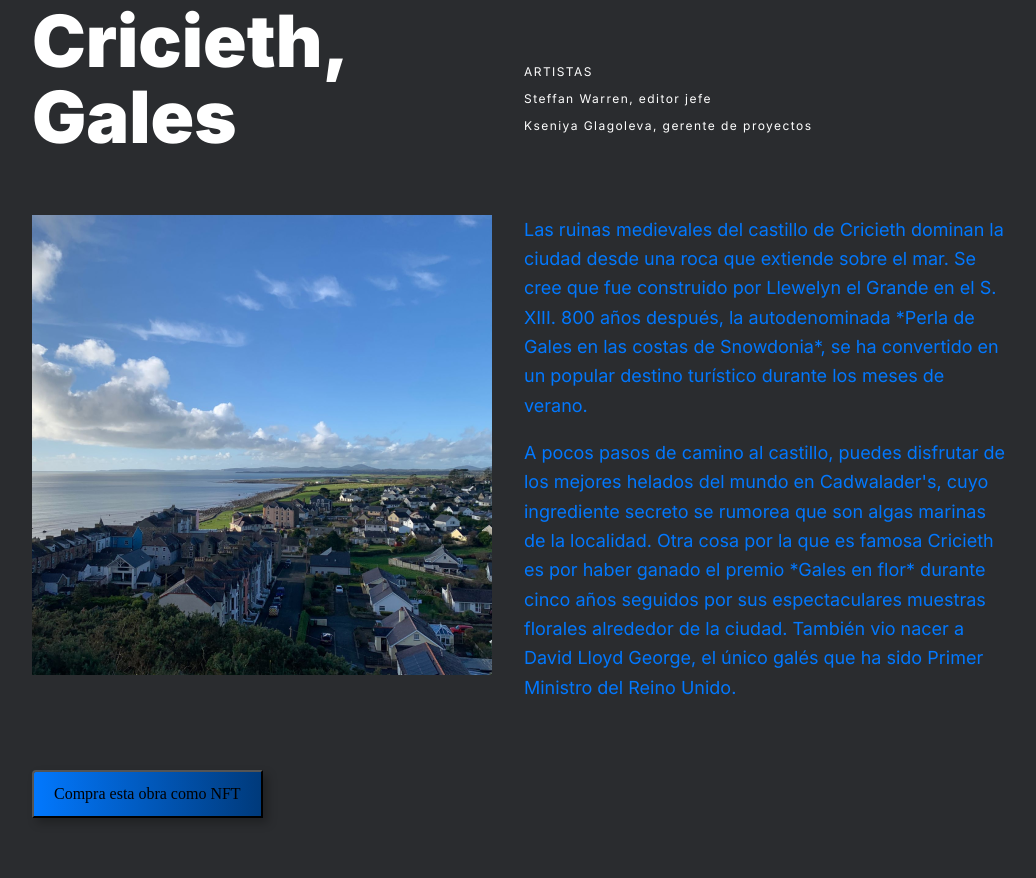
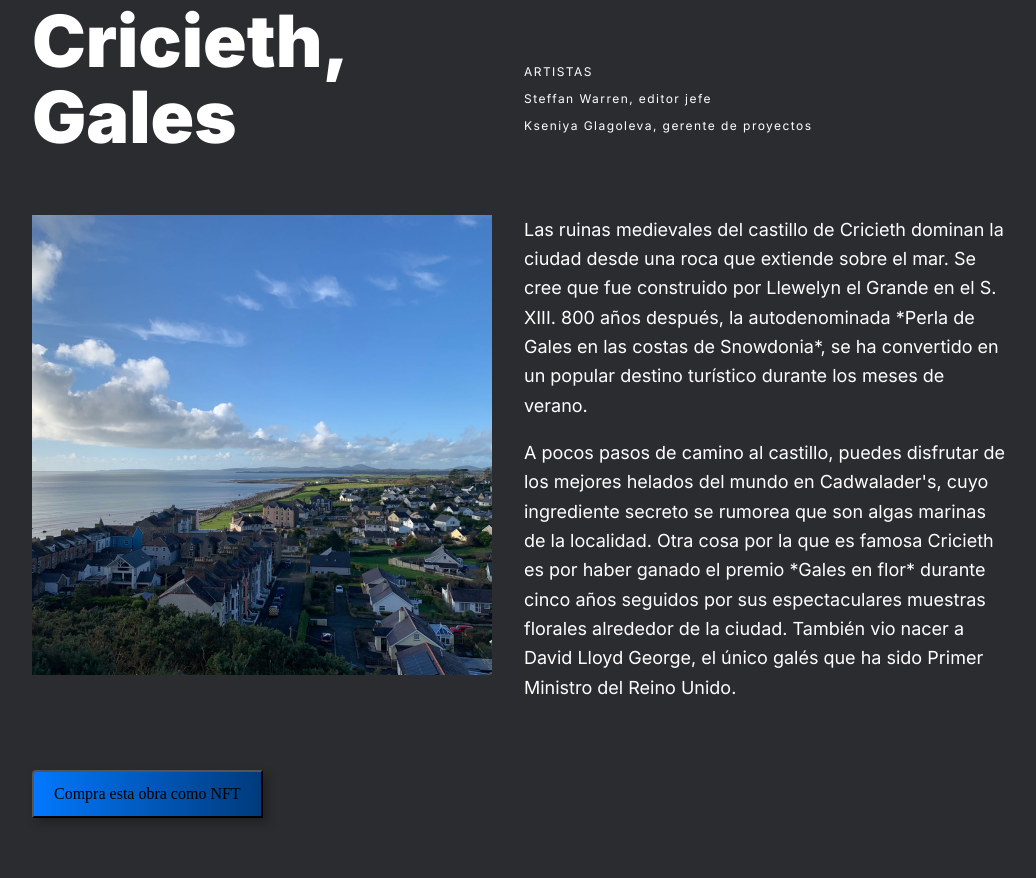
Before and after one commit to JhonQ11-11/web_project_homeland, a plain HTML site: page index.html in a window 1280 px wide. Shown: the part 2482-3360 px from the top of the page, without its empty margins (116-1152 px from the left). Drawn offline with nearby package versions, Linux system fonts and the light colour scheme; files whose address does not match are found by name; a web font is replaced by a local one.

Commit message:
eliminando color agregado en .place__paragraph

```diff
--- a/blocks/place.css
+++ b/blocks/place.css
@@ -60,7 +60,6 @@
   text-align: left;
 }
 .place__paragraph {
-  color: #0278fe;
   grid-column: 2;
   margin-top: 0;
   width: 484px;
```
